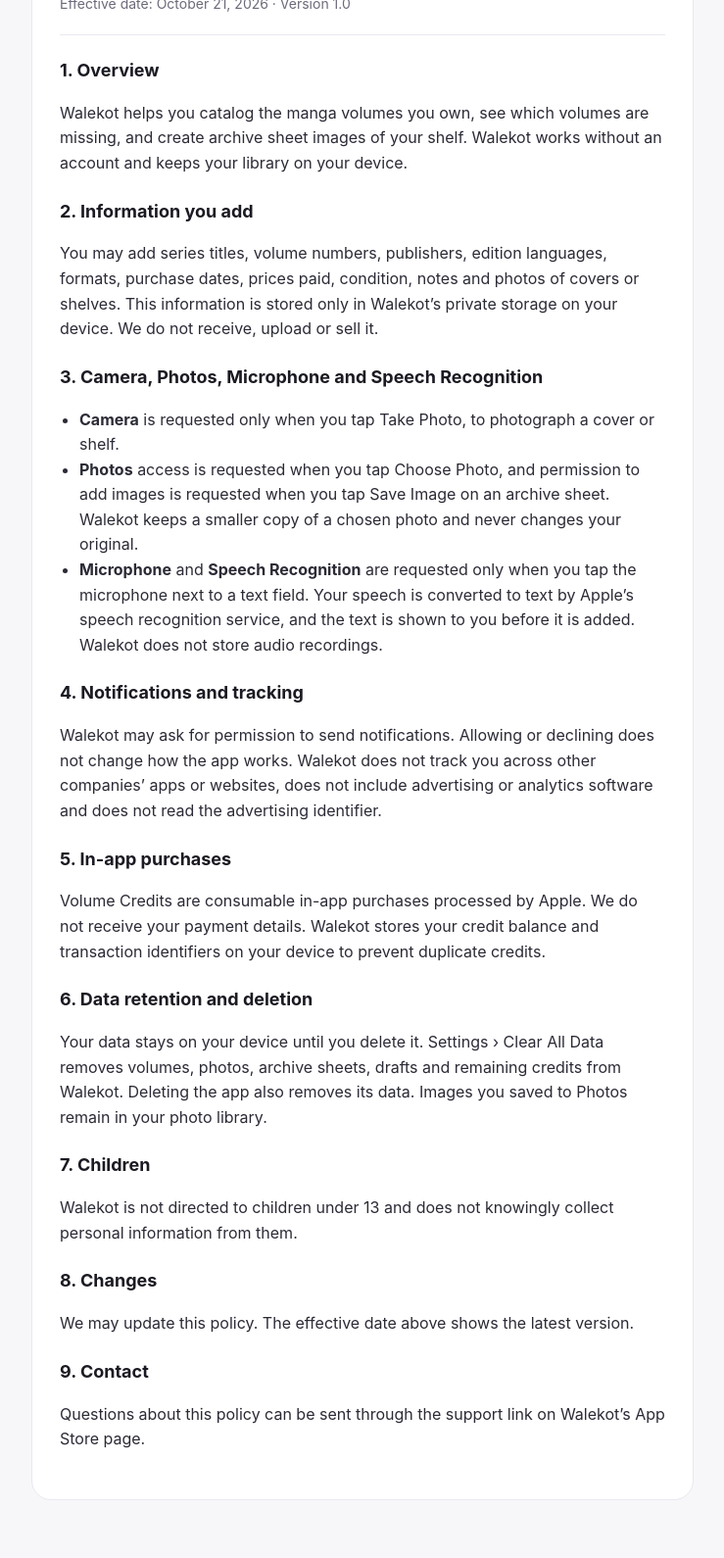
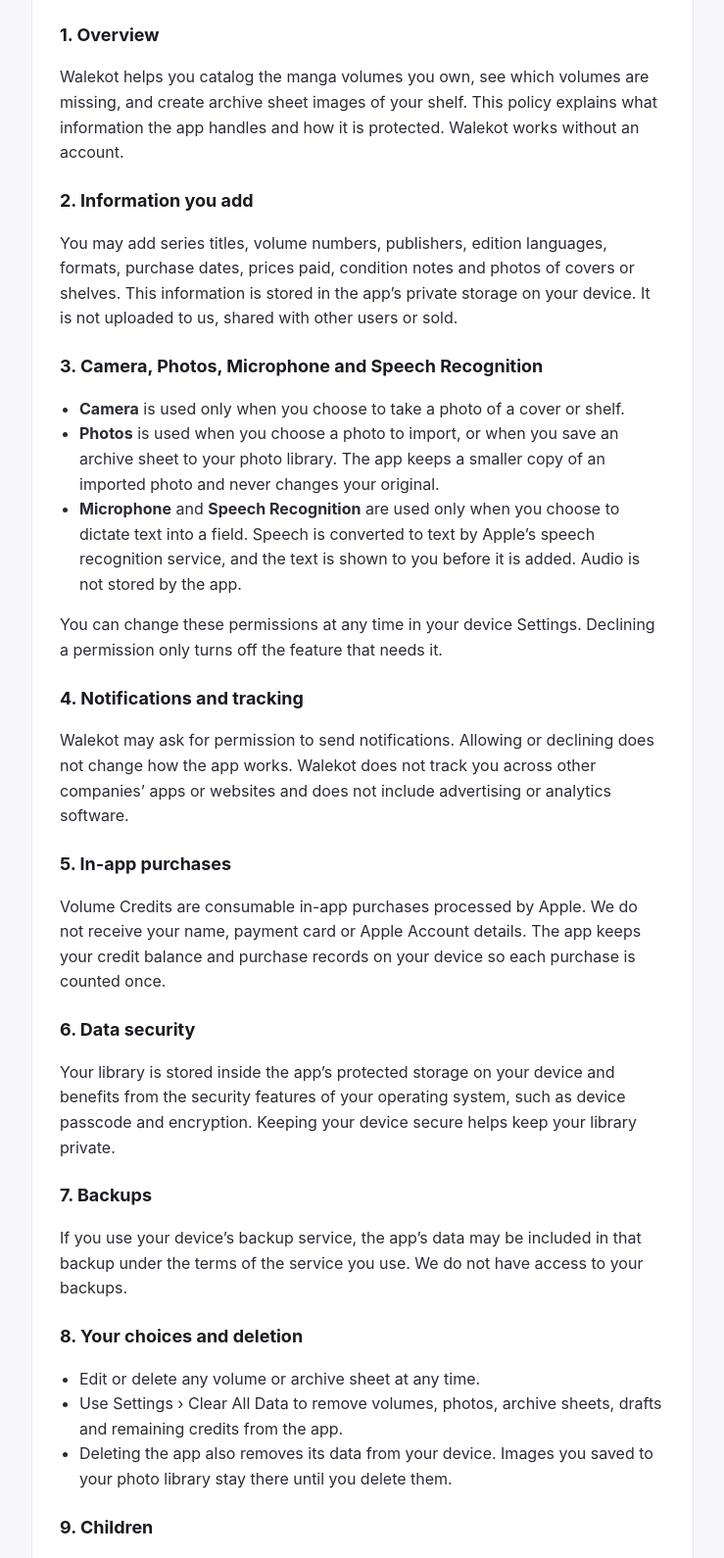
Before and after one commit to Walekot/walekot.github.io, a plain HTML site: page privacy.html in a window 1280 px wide. Shown: the part 164-1754 px from the top of the page at 98% size, without its empty margins (270-1009 px from the left). Drawn offline with Linux system fonts and the light colour scheme.

Commit message:
Update privacy policy and terms

```diff
--- a/privacy.html
+++ b/privacy.html
@@ -8,12 +8,11 @@
   :root { --berry: #D6246E; --ink: #1A1A22; --muted: #6B6B7A; --line: #E8E8EF; --bg: #F7F7FA; }
   * { box-sizing: border-box; }
   body { margin: 0; background: var(--bg); color: var(--ink); font: 16px/1.6 -apple-system, BlinkMacSystemFont, "Helvetica Neue", Arial, sans-serif; }
-  main { max-width: 720px; margin: 0 auto; padding: 40px 22px 64px; }
+  main { max-width: 720px; margin: 0 auto; padding: 32px 22px 64px; }
   .card { background: #fff; border: 1px solid var(--line); border-radius: 20px; padding: 32px 28px; }
   .brand { font-size: 12px; font-weight: 800; letter-spacing: .12em; color: var(--berry); text-transform: uppercase; }
-  h1 { font-family: Georgia, "Times New Roman", serif; font-size: 34px; margin: 6px 0 4px; }
-  .meta { color: var(--muted); font-size: 14px; margin: 0 0 20px; }
-  hr { border: 0; border-top: 1px solid var(--line); margin: 20px 0; }
+  h1 { font-family: Georgia, "Times New Roman", serif; font-size: 34px; margin: 6px 0 18px; }
+  hr { border: 0; border-top: 1px solid var(--line); margin: 0 0 20px; }
   h2 { font-size: 18px; margin: 22px 0 6px; }
   p, li { color: #2B2B36; }
   ul { padding-left: 20px; }
@@ -24,39 +23,52 @@
   <div class="card">
     <div class="brand">Walekot &middot; Manga Shelf Archive</div>
     <h1>Privacy Policy</h1>
-    <p class="meta">Effective date: October 21, 2026 &middot; Version 1.0</p>
     <hr>
 
     <h2>1. Overview</h2>
-    <p>Walekot helps you catalog the manga volumes you own, see which volumes are missing, and create archive sheet images of your shelf. Walekot works without an account and keeps your library on your device.</p>
+    <p>Walekot helps you catalog the manga volumes you own, see which volumes are missing, and create archive sheet images of your shelf. This policy explains what information the app handles and how it is protected. Walekot works without an account.</p>
 
     <h2>2. Information you add</h2>
-    <p>You may add series titles, volume numbers, publishers, edition languages, formats, purchase dates, prices paid, condition, notes and photos of covers or shelves. This information is stored only in Walekot&rsquo;s private storage on your device. We do not receive, upload or sell it.</p>
+    <p>You may add series titles, volume numbers, publishers, edition languages, formats, purchase dates, prices paid, condition notes and photos of covers or shelves. This information is stored in the app&rsquo;s private storage on your device. It is not uploaded to us, shared with other users or sold.</p>
 
     <h2>3. Camera, Photos, Microphone and Speech Recognition</h2>
     <ul>
-      <li><strong>Camera</strong> is requested only when you tap Take Photo, to photograph a cover or shelf.</li>
-      <li><strong>Photos</strong> access is requested when you tap Choose Photo, and permission to add images is requested when you tap Save Image on an archive sheet. Walekot keeps a smaller copy of a chosen photo and never changes your original.</li>
-      <li><strong>Microphone</strong> and <strong>Speech Recognition</strong> are requested only when you tap the microphone next to a text field. Your speech is converted to text by Apple&rsquo;s speech recognition service, and the text is shown to you before it is added. Walekot does not store audio recordings.</li>
+      <li><strong>Camera</strong> is used only when you choose to take a photo of a cover or shelf.</li>
+      <li><strong>Photos</strong> is used when you choose a photo to import, or when you save an archive sheet to your photo library. The app keeps a smaller copy of an imported photo and never changes your original.</li>
+      <li><strong>Microphone</strong> and <strong>Speech Recognition</strong> are used only when you choose to dictate text into a field. Speech is converted to text by Apple&rsquo;s speech recognition service, and the text is shown to you before it is added. Audio is not stored by the app.</li>
+    </ul>
+    <p>You can change these permissions at any time in your device Settings. Declining a permission only turns off the feature that needs it.</p>
+
+    <h2>4. Notifications and tracking</h2>
+    <p>Walekot may ask for permission to send notifications. Allowing or declining does not change how the app works. Walekot does not track you across other companies&rsquo; apps or websites and does not include advertising or analytics software.</p>
+
+    <h2>5. In-app purchases</h2>
+    <p>Volume Credits are consumable in-app purchases processed by Apple. We do not receive your name, payment card or Apple Account details. The app keeps your credit balance and purchase records on your device so each purchase is counted once.</p>
+
+    <h2>6. Data security</h2>
+    <p>Your library is stored inside the app&rsquo;s protected storage on your device and benefits from the security features of your operating system, such as device passcode and encryption. Keeping your device secure helps keep your library private.</p>
+
+    <h2>7. Backups</h2>
+    <p>If you use your device&rsquo;s backup service, the app&rsquo;s data may be included in that backup under the terms of the service you use. We do not have access to your backups.</p>
+
+    <h2>8. Your choices and deletion</h2>
+    <ul>
+      <li>Edit or delete any volume or archive sheet at any time.</li>
+      <li>Use Settings &rsaquo; Clear All Data to remove volumes, photos, archive sheets, drafts and remaining credits from the app.</li>
+      <li>Deleting the app also removes its data from your device. Images you saved to your photo library stay there until you delete them.</li>
     </ul>
 
-    <h2>4. Notifications and tracking</h2>
-    <p>Walekot may ask for permission to send notifications. Allowing or declining does not change how the app works. Walekot does not track you across other companies&rsquo; apps or websites, does not include advertising or analytics software and does not read the advertising identifier.</p>
+    <h2>9. Children</h2>
+    <p>Walekot is not directed to children under 13 and does not knowingly collect personal information from children.</p>
 
-    <h2>5. In-app purchases</h2>
-    <p>Volume Credits are consumable in-app purchases processed by Apple. We do not receive your payment details. Walekot stores your credit balance and transaction identifiers on your device to prevent duplicate credits.</p>
+    <h2>10. International users</h2>
+    <p>Because your information stays on your device, it is not transferred to other countries by the app.</p>
 
-    <h2>6. Data retention and deletion</h2>
-    <p>Your data stays on your device until you delete it. Settings &rsaquo; Clear All Data removes volumes, photos, archive sheets, drafts and remaining credits from Walekot. Deleting the app also removes its data. Images you saved to Photos remain in your photo library.</p>
+    <h2>11. Changes to this policy</h2>
+    <p>We may update this policy from time to time. The latest version is always available on this page, and continued use of the app means you accept the updated policy.</p>
 
-    <h2>7. Children</h2>
-    <p>Walekot is not directed to children under 13 and does not knowingly collect personal information from them.</p>
-
-    <h2>8. Changes</h2>
-    <p>We may update this policy. The effective date above shows the latest version.</p>
-
-    <h2>9. Contact</h2>
-    <p>Questions about this policy can be sent through the support link on Walekot&rsquo;s App Store page.</p>
+    <h2>12. Contact</h2>
+    <p>If you have questions about this policy, please reach us through the support link on the app&rsquo;s App Store page.</p>
   </div>
 </main>
 </body>
```
Also changed, not shown: terms.html (+31 -21 lines).
